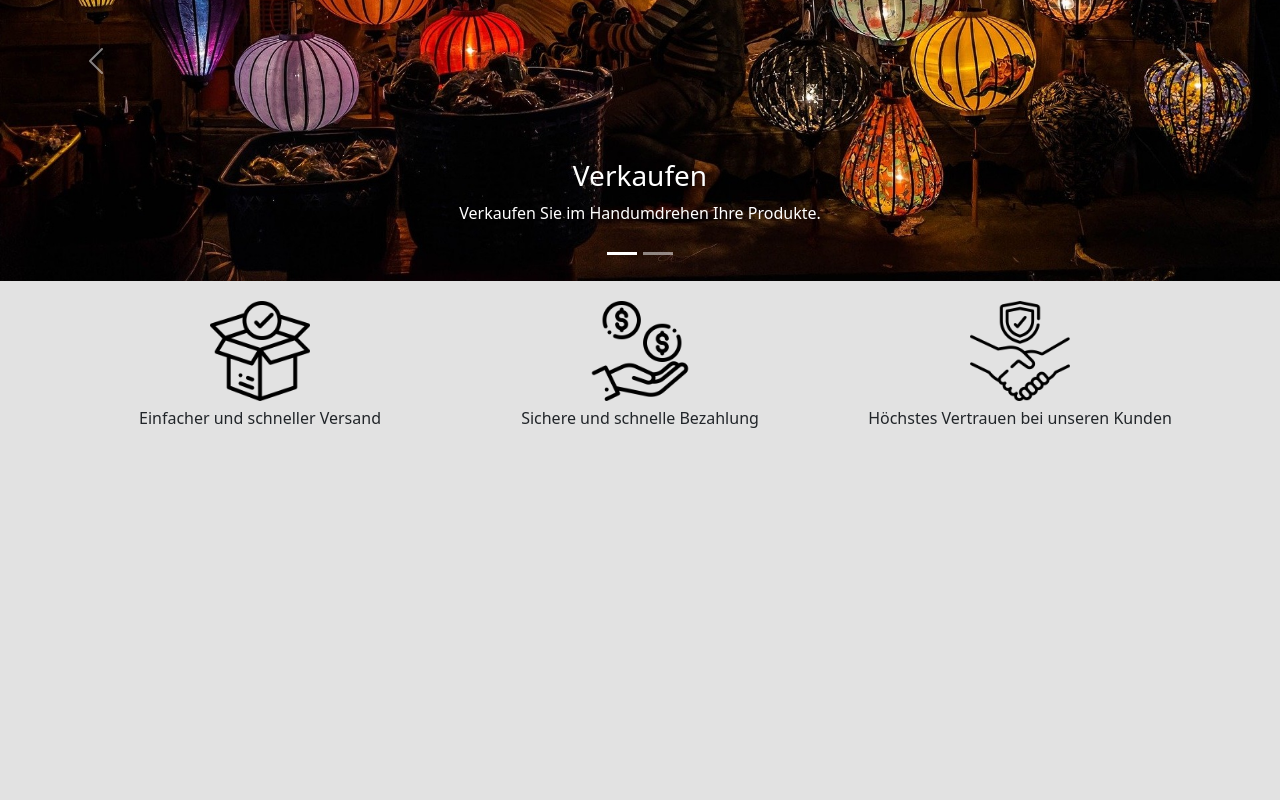
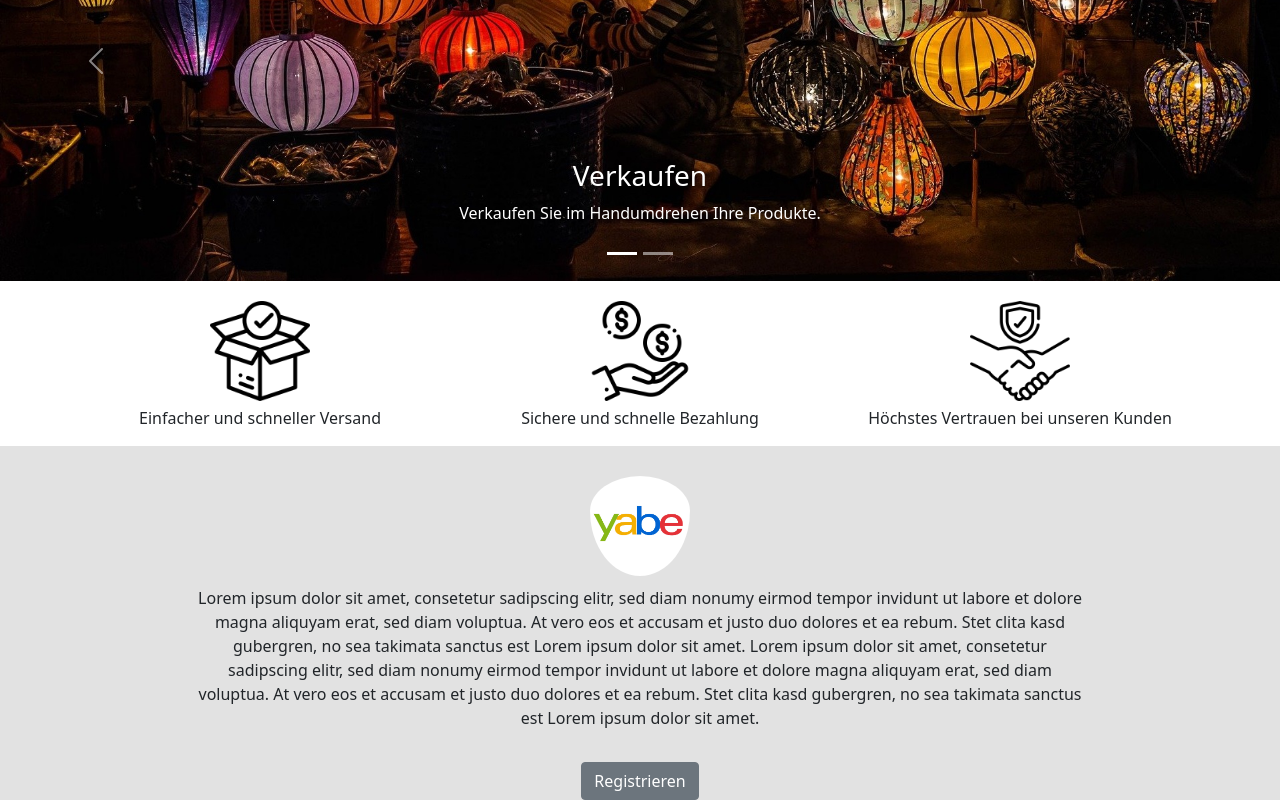
Before and after one commit to MarioS040/Webprog, a React (Create React App) app in the folder frontend/: page / in a window 1280 px wide. Shown: the part 234-1034 px from the top of the page. Before the commit the page ends 800 px from the top, so only its background shows below. Built offline with nearby package versions, Linux system fonts and the light colour scheme.

Commit message:
home fertiggestellt

```diff
--- a/frontend/src/components/css/home.css
+++ b/frontend/src/components/css/home.css
@@ -1,24 +1,34 @@
-body{
+.back{
 
-    background: #e2e2e2;
+
+    width: 100%;
+
 }
 
 
 .center{
     width: 50%;
     margin: 0 auto;
+    text-align: center;
 }
 
 
 .infotext{
     text-align: center;
-   margin-top: 5px;
+    margin-top: 5px;
 
 
 }
 
+.heading{
+    margin-top: 5vh;
+}
 
 
+.text{
+
+    background-color: #e2e2e2;
+}
 
 .infos-img{
 width: 100px;
@@ -26,3 +36,24 @@ margin: auto;
 display: block;
 margin-top: 20px;
 }
+
+.p-text{
+    text-align: center;
+    margin-left: auto;
+    margin-right: auto;
+    width: 80%;
+    margin-top: 10px;
+}
+
+.logo{
+
+    width: 100px;
+
+}
+
+.center-img{
+    padding-top: 30px;
+    margin: auto;
+    display: block;
+
+}
--- a/frontend/src/components/home.js
+++ b/frontend/src/components/home.js
@@ -1,7 +1,7 @@
 import React, { Component } from 'react';
 import Navigation from './navbar';
 import userauth from './auth';
-import {Carousel, Col, Row, Image, Container} from 'react-bootstrap';
+import {Carousel, Col, Row, Image, Container, Button} from 'react-bootstrap';
 import 'bootstrap/dist/css/bootstrap.min.css';
 import './css/home.css';
 
@@ -19,6 +19,7 @@ return(
 
        <Navigation/>
        </div>
+    <div>
  <div classname="container-flex starter">
        <Carousel>
   <Carousel.Item interval={2000}>
@@ -52,7 +53,7 @@ return(
 
 
 
-<div className="container-flex">
+<div className="container-fluid">
 <Container classname="center">
   <Row>
     <Col xs={6} md={4}>
@@ -71,11 +72,23 @@ return(
 </Container>
 </div>
 
+<div class="text">
+<Container classname="text">
+
+<Image className="logo center-img" src="logo.jpg" roundedCircle />
+<p class="p-text">Lorem ipsum dolor sit amet, consetetur sadipscing elitr, sed diam nonumy eirmod tempor invidunt ut labore et dolore magna aliquyam erat, sed diam voluptua. At vero eos et accusam et justo duo dolores et ea rebum. Stet clita kasd gubergren, no sea takimata sanctus est Lorem ipsum dolor sit amet. Lorem ipsum dolor sit amet, consetetur sadipscing elitr, sed diam nonumy eirmod tempor invidunt ut labore et dolore magna aliquyam erat, sed diam voluptua. At vero eos et accusam et justo duo dolores et ea rebum. Stet clita kasd gubergren, no sea takimata sanctus est Lorem ipsum dolor sit amet.</p>
+<div class="center"><Button variant="secondary" href="/register">Registrieren</Button></div>
+</Container>
+
+</div>
+
+
+
 </div>
 
 
          </div>
-
+         </div>
 
 
 
```
Also changed, not shown: frontend/public/logo.jpg (added).
